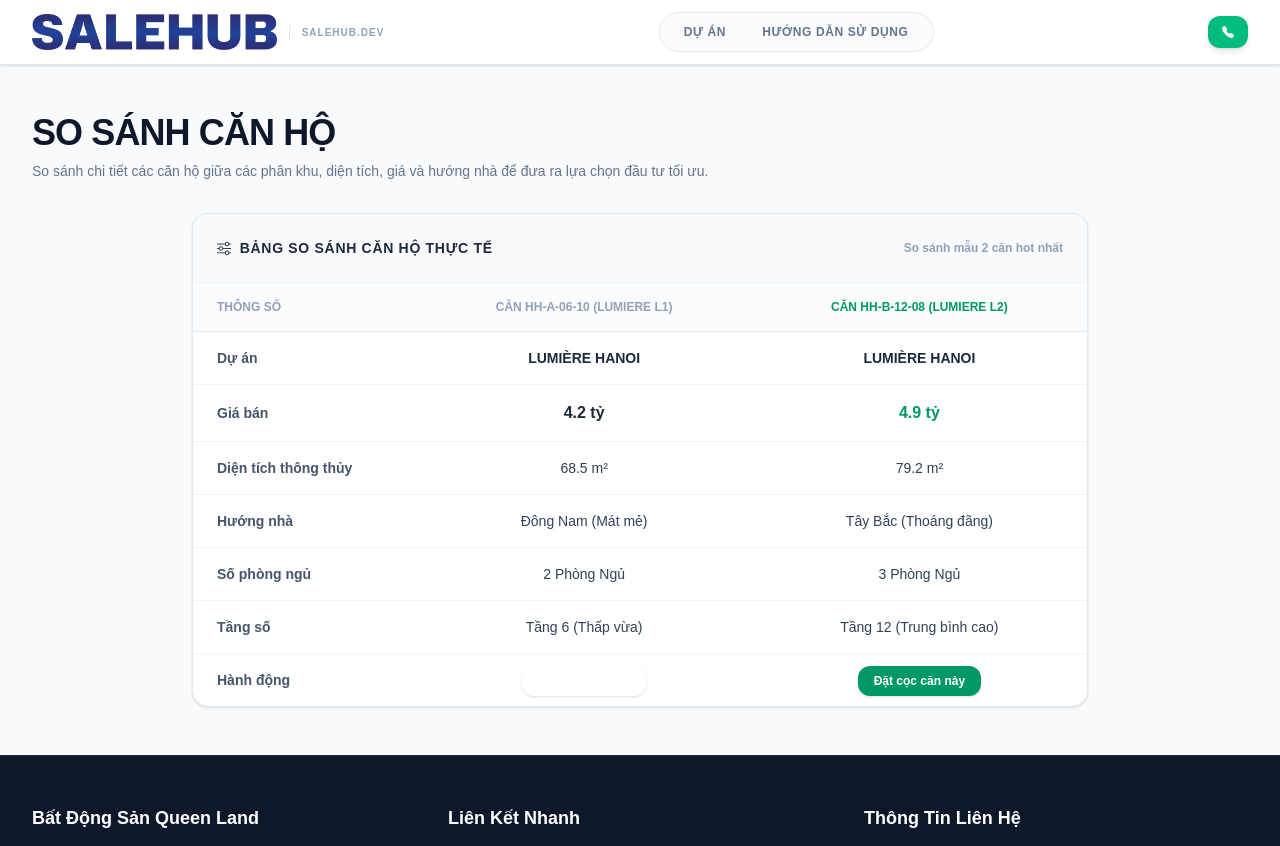
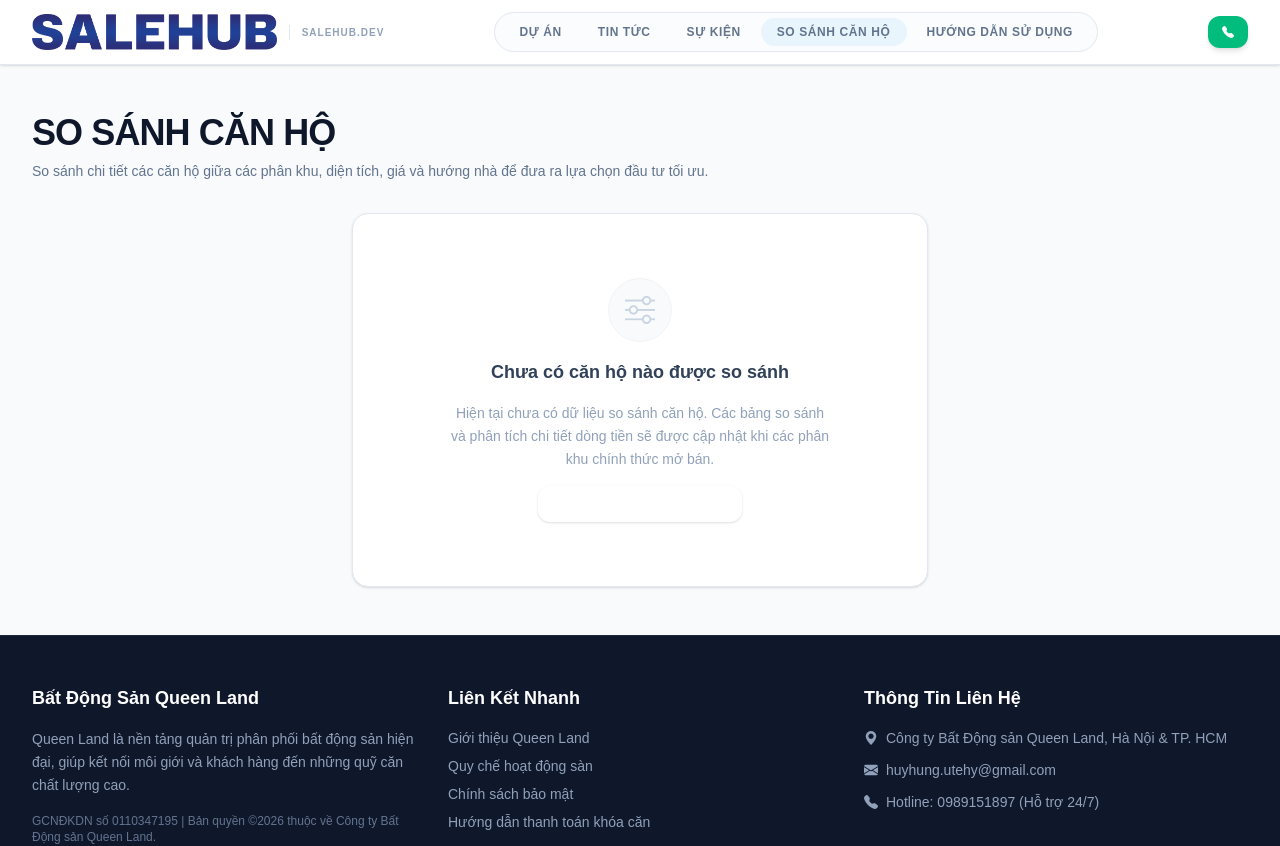
Before and after one commit to huyhung-Martech/web-tong, a Vue app in the folder frontend/: page /compare in a window 1280 px wide. Shown: the top 846 px of the page. Built offline with nearby package versions, Linux system fonts and the light colour scheme.

Commit message:
Empty news, events, and compare page content on Web Tong and add beautiful empty state states

```diff
--- a/frontend/src/components/Header.vue
+++ b/frontend/src/components/Header.vue
@@ -119,6 +119,9 @@ const showMobileMenu = ref(false);
 
 const navItems = [
   { label: 'Dự án', to: '/project-page' },
+  { label: 'Tin tức', to: '/tin-tuc' },
+  { label: 'Sự kiện', to: '/su-kien' },
+  { label: 'So sánh căn hộ', to: '/compare' },
   { label: 'Hướng dẫn sử dụng', to: '/huong-dan-su-dung' },
 ];
 
--- a/frontend/src/views/ComparePage.vue
+++ b/frontend/src/views/ComparePage.vue
@@ -5,71 +5,18 @@
       <p class="mt-2 text-sm text-slate-500">So sánh chi tiết các căn hộ giữa các phân khu, diện tích, giá và hướng nhà để đưa ra lựa chọn đầu tư tối ưu.</p>
     </div>
 
-    <!-- Comparison Table Grid -->
-    <div class="bg-white border border-slate-200 rounded-2xl shadow-sm overflow-hidden max-w-4xl mx-auto">
-      <div class="p-6 border-b border-slate-100 bg-slate-50 flex justify-between items-center">
-        <h3 class="text-sm font-extrabold text-slate-800 uppercase tracking-wider flex items-center gap-2">
-          <i class="bi bi-sliders text-primary"></i> Bảng so sánh căn hộ thực tế
-        </h3>
-        <span class="text-xs text-slate-400 font-semibold">So sánh mẫu 2 căn hot nhất</span>
+    <!-- Empty State -->
+    <div class="bg-white border border-slate-200 rounded-2xl p-8 sm:p-16 text-center max-w-xl mx-auto shadow-sm space-y-4">
+      <div class="w-16 h-16 rounded-full bg-slate-50 border border-slate-100 flex items-center justify-center mx-auto text-slate-300">
+        <i class="bi bi-sliders text-3xl"></i>
       </div>
-
-      <div class="overflow-x-auto">
-        <table class="w-full text-sm text-left border-collapse">
-          <thead>
-            <tr class="border-b border-slate-200 bg-slate-50/50 text-slate-400 font-bold text-xs uppercase">
-              <th class="py-4 px-6 w-1/4">Thông số</th>
-              <th class="py-4 px-6 text-primary w-3/8 font-extrabold text-center">Căn HH-A-06-10 (Lumiere L1)</th>
-              <th class="py-4 px-6 text-emerald-600 w-3/8 font-extrabold text-center">Căn HH-B-12-08 (Lumiere L2)</th>
-            </tr>
-          </thead>
-          <tbody>
-            <tr class="border-b border-slate-100 hover:bg-slate-50/30">
-              <td class="py-4 px-6 font-bold text-slate-600">Dự án</td>
-              <td class="py-4 px-6 text-center font-extrabold text-slate-800">LUMIÈRE HANOI</td>
-              <td class="py-4 px-6 text-center font-extrabold text-slate-800">LUMIÈRE HANOI</td>
-            </tr>
-            <tr class="border-b border-slate-100 hover:bg-slate-50/30">
-              <td class="py-4 px-6 font-bold text-slate-600">Giá bán</td>
-              <td class="py-4 px-6 text-center font-extrabold text-primary text-base">4.2 tỷ</td>
-              <td class="py-4 px-6 text-center font-extrabold text-emerald-600 text-base">4.9 tỷ</td>
-            </tr>
-            <tr class="border-b border-slate-100 hover:bg-slate-50/30">
-              <td class="py-4 px-6 font-bold text-slate-600">Diện tích thông thủy</td>
-              <td class="py-4 px-6 text-center font-medium text-slate-700">68.5 m²</td>
-              <td class="py-4 px-6 text-center font-medium text-slate-700">79.2 m²</td>
-            </tr>
-            <tr class="border-b border-slate-100 hover:bg-slate-50/30">
-              <td class="py-4 px-6 font-bold text-slate-600">Hướng nhà</td>
-              <td class="py-4 px-6 text-center font-medium text-slate-700">Đông Nam (Mát mẻ)</td>
-              <td class="py-4 px-6 text-center font-medium text-slate-700">Tây Bắc (Thoáng đãng)</td>
-            </tr>
-            <tr class="border-b border-slate-100 hover:bg-slate-50/30">
-              <td class="py-4 px-6 font-bold text-slate-600">Số phòng ngủ</td>
-              <td class="py-4 px-6 text-center font-medium text-slate-700">2 Phòng Ngủ</td>
-              <td class="py-4 px-6 text-center font-medium text-slate-700">3 Phòng Ngủ</td>
-            </tr>
-            <tr class="border-b border-slate-100 hover:bg-slate-50/30">
-              <td class="py-4 px-6 font-bold text-slate-600">Tầng số</td>
-              <td class="py-4 px-6 text-center font-medium text-slate-700">Tầng 6 (Thấp vừa)</td>
-              <td class="py-4 px-6 text-center font-medium text-slate-700">Tầng 12 (Trung bình cao)</td>
-            </tr>
-            <tr class="hover:bg-slate-50/30">
-              <td class="py-4 px-6 font-bold text-slate-600">Hành động</td>
-              <td class="py-4 px-6 text-center">
-                <router-link to="/project-detail/lumiere-hanoi-seasons-garden" class="btn bg-primary text-white text-xs font-bold py-2 px-4 rounded-xl shadow-sm hover-premium transition-all">
-                  Đặt cọc căn này
-                </router-link>
-              </td>
-              <td class="py-4 px-6 text-center">
-                <router-link to="/project-detail/lumiere-hanoi-seasons-garden" class="btn bg-emerald-600 text-white text-xs font-bold py-2 px-4 rounded-xl shadow-sm hover-premium transition-all">
-                  Đặt cọc căn này
-                </router-link>
-              </td>
-            </tr>
-          </tbody>
-        </table>
-      </div>
+      <h3 class="text-lg font-black text-slate-700">Chưa có căn hộ nào được so sánh</h3>
+      <p class="text-sm text-slate-400 leading-relaxed max-w-sm mx-auto">
+        Hiện tại chưa có dữ liệu so sánh căn hộ. Các bảng so sánh và phân tích chi tiết dòng tiền sẽ được cập nhật khi các phân khu chính thức mở bán.
+      </p>
+      <router-link to="/project-page" class="inline-flex items-center gap-1.5 bg-primary hover:bg-primary-dark text-white px-5 py-2.5 rounded-xl text-xs font-extrabold shadow-sm transition-colors">
+        <i class="bi bi-building"></i> Quay lại danh sách dự án
+      </router-link>
     </div>
   </div>
 </template>
--- a/frontend/src/views/EventsPage.vue
+++ b/frontend/src/views/EventsPage.vue
@@ -5,40 +5,18 @@
       <p class="mt-2 text-sm text-slate-500">Tham gia các buổi lễ mở bán, lễ ký kết và trải nghiệm dự án thực tế cùng Queen Land.</p>
     </div>
 
-    <!-- Events Timeline -->
-    <div class="space-y-6 max-w-3xl mx-auto">
-      <div
-        v-for="(event, idx) in events"
-        :key="idx"
-        class="bg-white border border-slate-200 rounded-2xl p-6 shadow-sm hover:shadow-md transition-all flex flex-col md:flex-row gap-6"
-      >
-        <div class="w-full md:w-48 h-32 rounded-xl overflow-hidden bg-slate-100 flex-shrink-0">
-          <img :src="event.image" class="w-full h-full object-cover" alt="Event Cover">
-        </div>
-
-        <div class="flex-grow flex flex-col justify-between">
-          <div>
-            <div class="flex items-center gap-2">
-              <span class="text-[10px] font-extrabold text-white bg-primary px-2.5 py-0.5 rounded uppercase">
-                {{ event.status === 'upcoming' ? 'Sắp diễn ra' : 'Đã kết thúc' }}
-              </span>
-              <span class="text-xs text-slate-400 font-bold">{{ event.date }}</span>
-            </div>
-            <h3 class="text-lg font-extrabold text-slate-800 mt-2.5 leading-snug">{{ event.title }}</h3>
-            <p class="text-slate-500 text-xs mt-2 leading-relaxed">{{ event.description }}</p>
-          </div>
-
-          <div class="flex justify-between items-center mt-4">
-            <span class="text-xs text-slate-400 font-medium flex items-center gap-1">
-              <i class="bi bi-geo-alt-fill text-primary"></i>
-              {{ event.location }}
-            </span>
-            <button @click="registerEvent(event)" class="btn bg-primary hover:bg-primary-dark text-white text-xs font-bold py-2 px-4 rounded-xl transition-all shadow-sm">
-              Đăng ký tham gia
-            </button>
-          </div>
-        </div>
+    <!-- Empty State -->
+    <div class="bg-white border border-slate-200 rounded-2xl p-8 sm:p-16 text-center max-w-xl mx-auto shadow-sm space-y-4">
+      <div class="w-16 h-16 rounded-full bg-slate-50 border border-slate-100 flex items-center justify-center mx-auto text-slate-300">
+        <i class="bi bi-calendar-event text-3xl"></i>
       </div>
+      <h3 class="text-lg font-black text-slate-700">Chưa có sự kiện mở bán mới</h3>
+      <p class="text-sm text-slate-400 leading-relaxed max-w-sm mx-auto">
+        Hiện tại chưa có sự kiện mở bán nào mới được lên lịch. Vui lòng quay lại sau để cập nhật thông tin về các buổi lễ mở bán và trải nghiệm nhà mẫu thực tế.
+      </p>
+      <router-link to="/project-page" class="inline-flex items-center gap-1.5 bg-primary hover:bg-primary-dark text-white px-5 py-2.5 rounded-xl text-xs font-extrabold shadow-sm transition-colors">
+        <i class="bi bi-building"></i> Xem các dự án đang bán
+      </router-link>
     </div>
   </div>
 </template>
--- a/frontend/src/views/NewsPage.vue
+++ b/frontend/src/views/NewsPage.vue
@@ -7,6 +7,19 @@
 
     <div v-if="loading" class="flex justify-center items-center py-20">
       <div class="animate-spin rounded-full h-10 w-10 border-b-2 border-primary"></div>
+    </div>
+
+    <div v-else-if="news.length === 0" class="bg-white border border-slate-200 rounded-2xl p-8 sm:p-16 text-center max-w-xl mx-auto shadow-sm space-y-4">
+      <div class="w-16 h-16 rounded-full bg-slate-50 border border-slate-100 flex items-center justify-center mx-auto text-slate-300">
+        <i class="bi bi-newspaper text-3xl"></i>
+      </div>
+      <h3 class="text-lg font-black text-slate-700">Chưa có tin tức mới</h3>
+      <p class="text-sm text-slate-400 leading-relaxed max-w-sm mx-auto">
+        Hiện tại chưa có tin tức hoặc chính sách mới nào được cập nhật. Vui lòng quay lại sau để xem các tin tức thị trường bất động sản mới nhất.
+      </p>
+      <router-link to="/project-page" class="inline-flex items-center gap-1.5 bg-primary hover:bg-primary-dark text-white px-5 py-2.5 rounded-xl text-xs font-extrabold shadow-sm transition-colors">
+        <i class="bi bi-building"></i> Xem các dự án đang bán
+      </router-link>
     </div>
 
     <div v-else class="grid grid-cols-1 md:grid-cols-2 lg:grid-cols-3 gap-6">
@@ -40,17 +53,9 @@
 </template>
 
 <script setup>
-import { ref, onMounted } from 'vue';
-import newsData from '../data/get_real_news.json';
+import { ref } from 'vue';
 
-const getArrayData = (data) => {
-  if (!data) return [];
-  if (Array.isArray(data)) return data;
-  if (data.default && Array.isArray(data.default)) return data.default;
-  return [];
-};
-
-const news = ref(getArrayData(newsData));
+const news = ref([]);
 const loading = ref(false);
 
 function readMore(item) {
```
